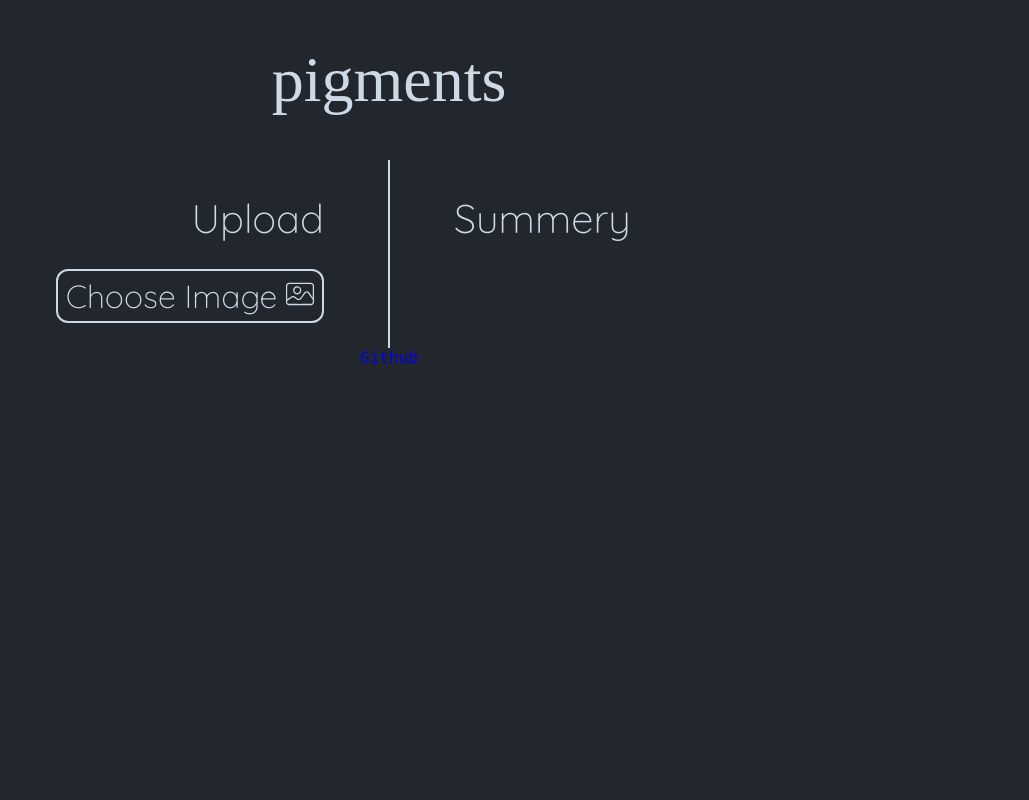
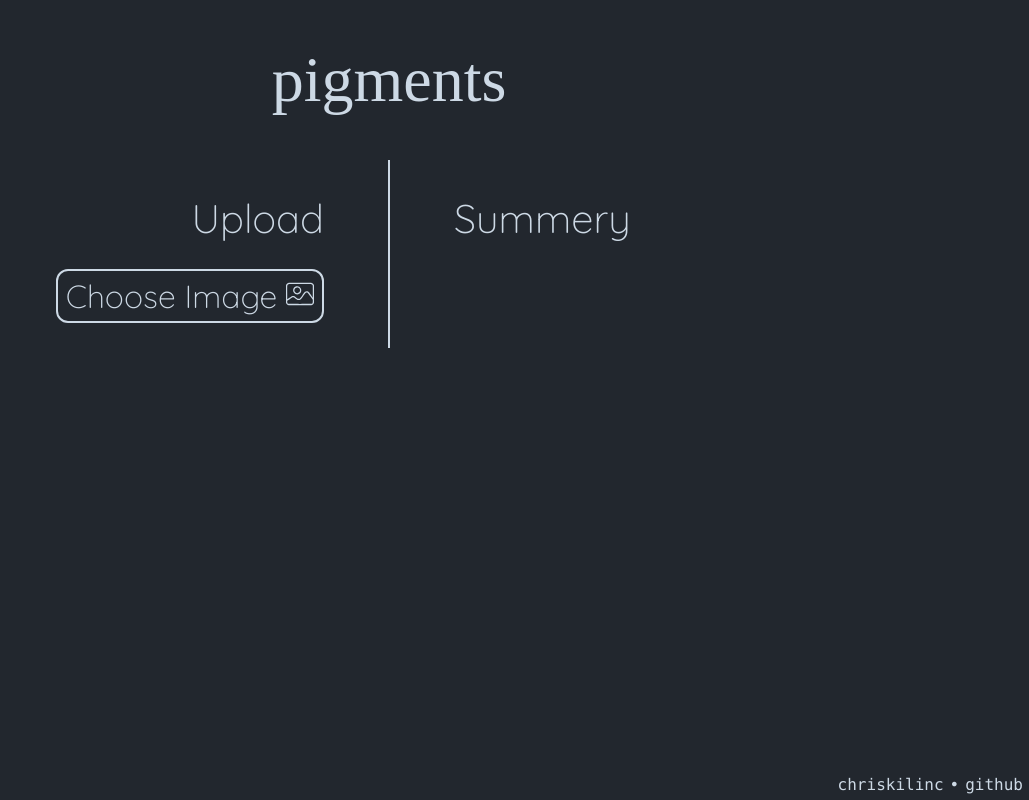
Before and after one commit to chriskilinc/pigments, a React (Create React App) app: page / in a window 1280 px wide. Shown: the whole page, without its empty margins (251-1280 px from the left). Built offline with nearby package versions, Linux system fonts and the light colour scheme; a web font is replaced by a local one.

Commit message:
add links

```diff
--- a/src/App.css
+++ b/src/App.css
@@ -81,3 +81,10 @@
   align-items: center;
   margin-right: 2px;
 }
+
+.links {
+  position: absolute;
+  bottom: 0;
+  right: 0;
+  padding: 6px;
+}
--- a/src/App.js
+++ b/src/App.js
@@ -145,7 +145,11 @@ class App extends React.Component {
         </div>
         {$infoText}
         {$wrongFileFormat}
-        <a href="https://github.com/chriskilinc/pigments" target="_blank" rel="noopener nofollow">Github</a>
+        <div className="links">
+          <a href="https://www.chriskilinc.com" target="_blank" rel="dofollow">chriskilinc</a>
+          <span className="padding-around-s">•</span>
+          <a href="https://github.com/chriskilinc/pigments" target="_blank" rel="noopener nofollow">github</a>
+        </div>
       </div>
     );
   }
--- a/src/index.css
+++ b/src/index.css
@@ -25,6 +25,10 @@ body {
   -moz-osx-font-smoothing: grayscale;
 }
 
+.padding-around-s {
+  padding: 0 6px;
+}
+
 /* TYPOGRAPHY */
 
 h1, h2, h3 {
@@ -48,4 +52,5 @@ h3 {
 
 a {
   text-decoration: none;
+  color: #cdd9e5;
 }
```
